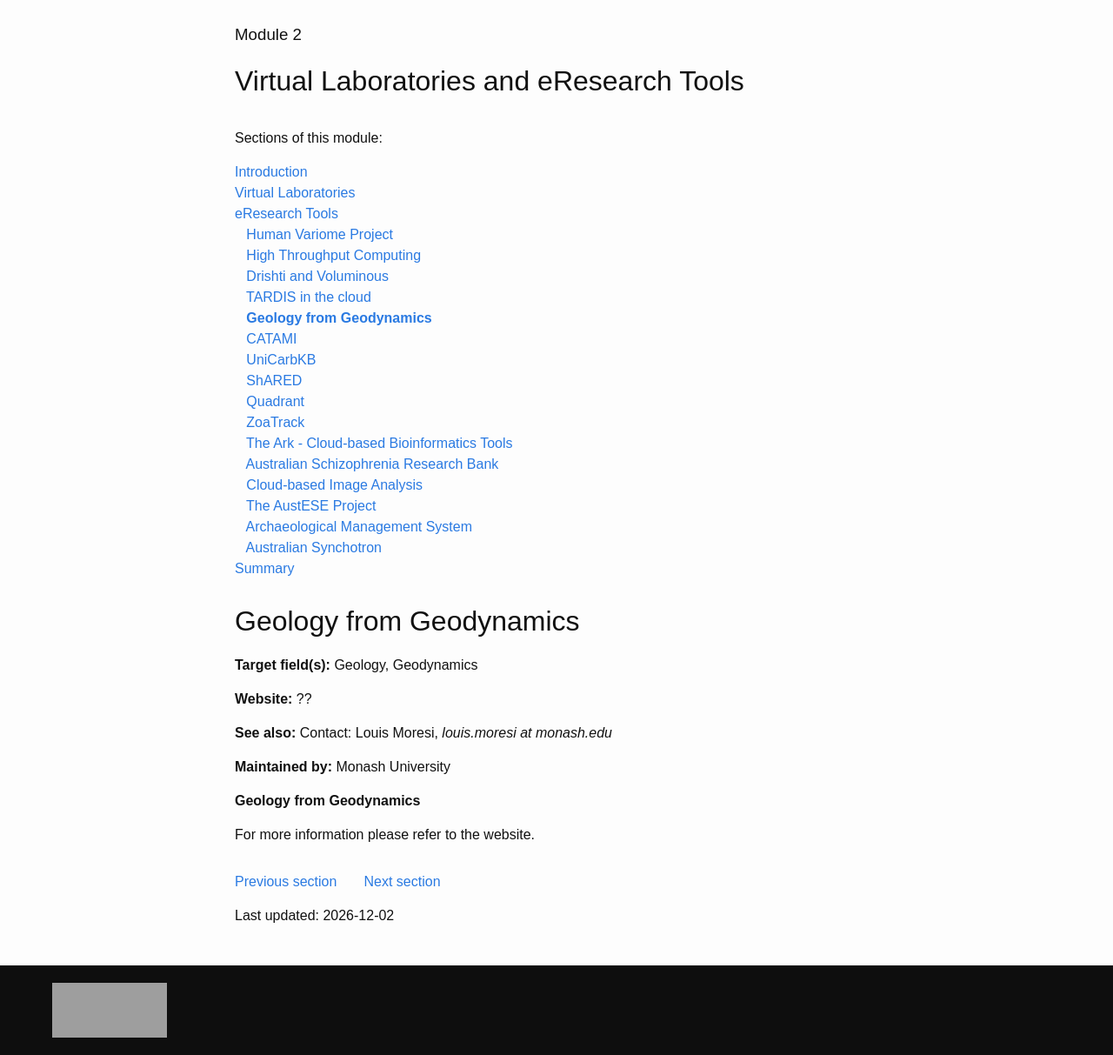
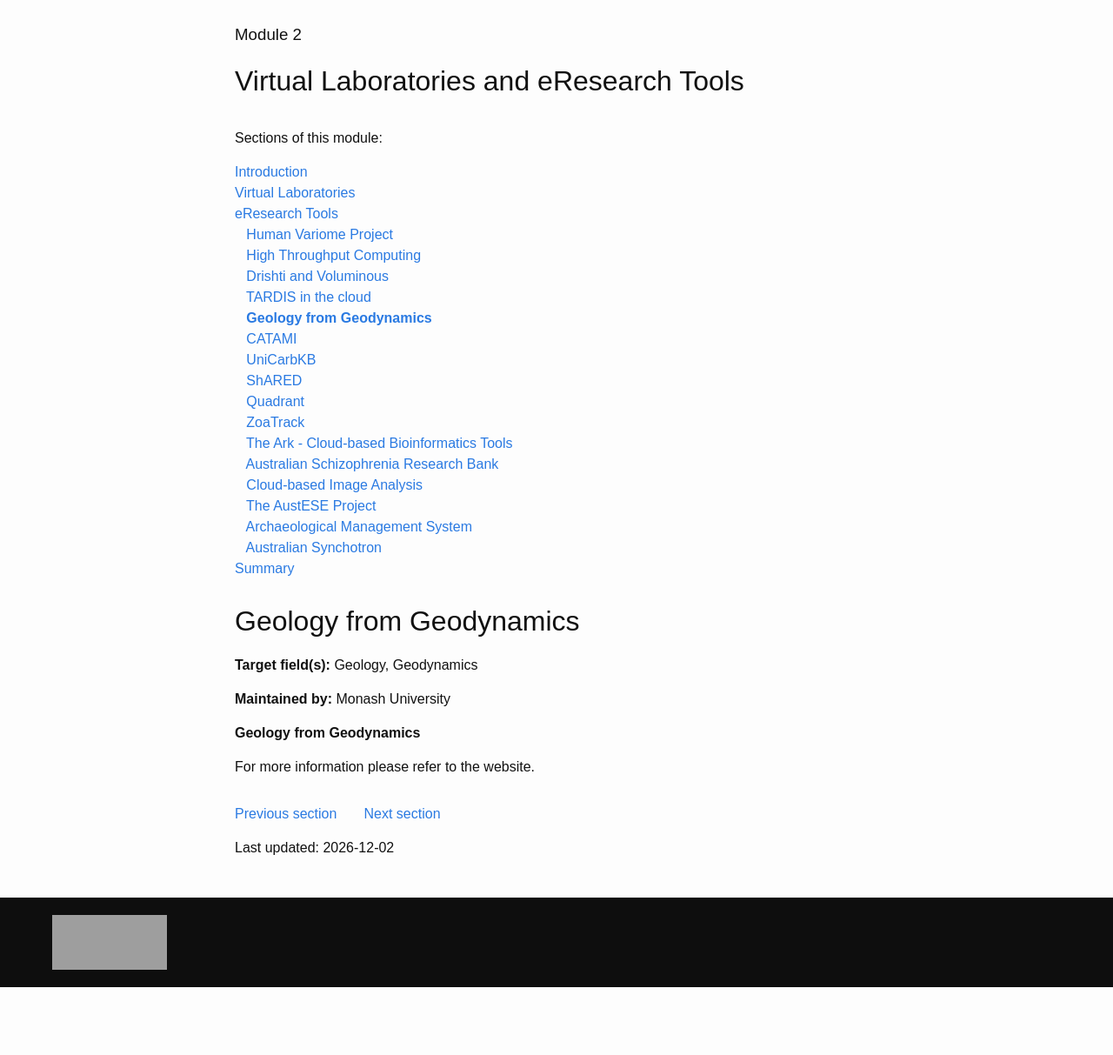
Before and after one commit to NeCTAR-RC/nectar-training, a Jekyll site: the page built from package02/sections/toolGeologyGeodynamics.markdown, in a window 1280 px wide, cut to the strip 160-1373 px from the top of the page. Shown: the whole strip at 87% size. Built offline with Jekyll 4.4.1, drawn with Linux system fonts in a browser that asks for light colours; after the commit the page ends 1295 px from its top, so only the background shows below that; grey boxes are pictures that could not be loaded.

Commit message:
minor updates

```diff
--- a/package02/sections/labBccvl.markdown
+++ b/package02/sections/labBccvl.markdown
@@ -4,7 +4,7 @@ part: Documentation
 ---
 {% include /docLinks.markdown %}
 
-**Target field(s):** Ecology, environmental and climate change sciencd, land use planning, natural resources.
+**Target field(s):** Ecology, environmental and climate change science, land use planning, natural resources.
 
 **Website:** [http://www.bccvl.org.au/](http://www.bccvl.org.au/)
 
--- a/package02/sections/toolGeologyGeodynamics.markdown
+++ b/package02/sections/toolGeologyGeodynamics.markdown
@@ -6,12 +6,7 @@ part: Documentation
 
 **Target field(s):** Geology, Geodynamics
 
-**Website:** ??
-
-**See also:** Contact: Louis Moresi, *louis.moresi at monash.edu*
-
 **Maintained by:** Monash University
-
 
 **Geology from Geodynamics**
 
```
